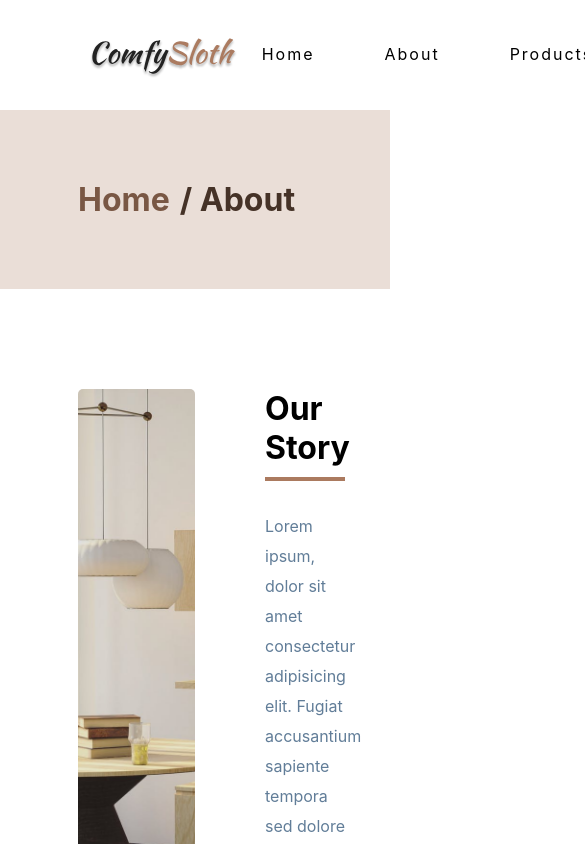
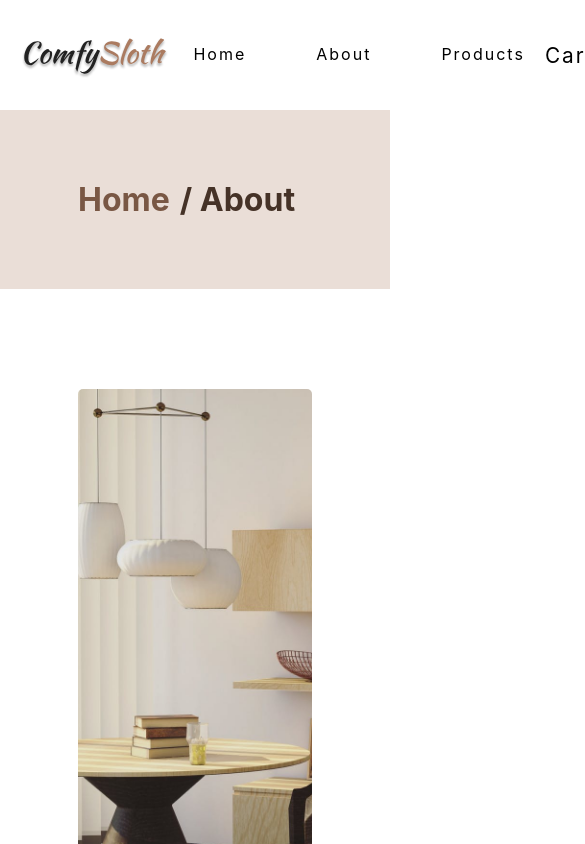
Before and after one commit to Dawidee4/furnitureShop, a React (Create React App) app in the folder frontend/: page /about in a window 390 px wide. Shown: the top 844 px of the page, 585 px wide, since content can reach past the window. Built offline with nearby package versions, Linux system fonts and the light colour scheme.

Commit message:
responsive fixes

```diff
--- a/frontend/src/About.css
+++ b/frontend/src/About.css
@@ -13,7 +13,7 @@
     border-radius:5px;
 }
 .about-right{
-    width:35%;
+    width:100%;
 }
 
 .about-title{
@@ -30,3 +30,19 @@
     font-size:1rem;
     line-height: 30px;
 }
+
+@media screen and (max-width:1000px){
+    .about-section{
+        display: block;
+    }
+    .about-section img{
+        width:100%;
+    }
+    .about-right{
+        text-align: center;
+    }
+    .about-line{
+        margin:auto;
+        margin-bottom: 30px;
+    }
+}
--- a/frontend/src/Home.css
+++ b/frontend/src/Home.css
@@ -189,3 +189,30 @@ input{
 .section3-box-description{
     color:#5f4435;
 }
+
+@media screen and (max-width:1000px){
+.section-1{
+    width: 80%;
+}
+.section-1-left{
+    width:100%;
+}
+.section-1-right{
+    display: none;
+}
+.section-2-items{
+    width: 90%;
+}
+.section3-boxes{
+    height:200px;
+    margin-top:50px;
+}
+
+.section3-box{
+    height:100px;
+}
+
+.section3-box-description{
+    display: none;
+}
+}
--- a/frontend/src/Navbar.css
+++ b/frontend/src/Navbar.css
@@ -69,3 +69,9 @@ nav>img{
     height:70%;
     gap:20px;
 }
+
+@media screen and (max-width:1000px) {
+    nav{
+        width:95%;
+    }
+}
--- a/frontend/src/Products.css
+++ b/frontend/src/Products.css
@@ -145,7 +145,7 @@ span{
 }
 
 .display-bars{
-    grid-template-columns: 1fr;
+    grid-template-columns: 1fr !important;
 }
 .display-bars .product{
     height:350px;
@@ -159,13 +159,14 @@ span{
 @media screen and (max-width:1000px) {
 
     .products-displayed{
-        grid-template-columns: 1fr;
+        grid-template-columns: 1fr 1fr;
     }
     .products-displayed .product{
         height:350px;
     }
     .products > .wrapper{
         margin-top: 60px;
+        width:80%;
         display: block;
         justify-content: space-between;
     }
```
